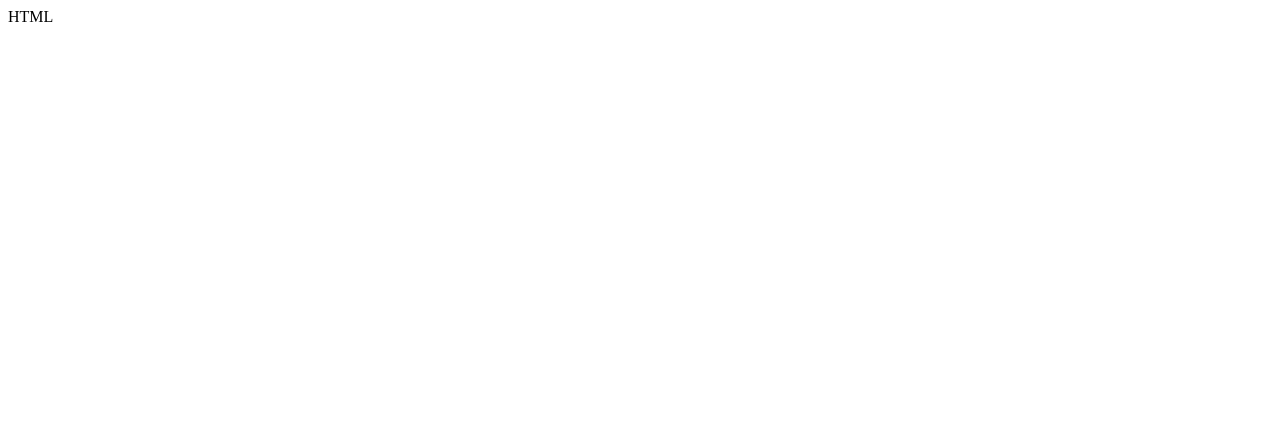
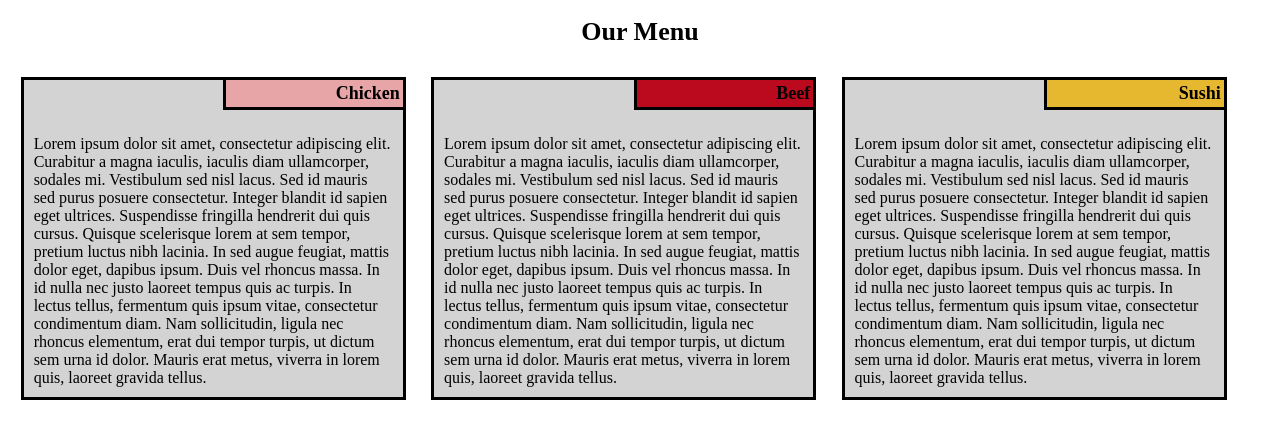
Before and after one commit to sbhatt2030/Coursera-test, a plain HTML site: page module2_solution/Assignment_2.html in a window 1280 px wide. Drawn offline with Linux system fonts and the light colour scheme.

Commit message:
base structure and styles set

```diff
--- a/module2_solution/Assignment_2.css
+++ b/module2_solution/Assignment_2.css
@@ -1 +1,40 @@
-css
+<style type="text/css">
+		*{
+			box-sizing: border-box;
+		}
+		#sushi{
+			background: #e6b830;
+		}
+		#beef{
+			background: #bb0a1e;
+		}
+		#chicken{
+			background: #e8a5a8;
+		}
+
+		h1{
+			font-size: 26px;
+			text-align: center;
+		}
+		section{
+			background: #d3d3d3;
+			width : 30%;
+			float: left;
+			margin: 1%;
+			border: 3px solid;
+		}
+		h2 {
+			float: right;
+			padding: 3px;
+			font-size: 18px;
+			text-align: right;
+			width: 45%;
+			border-left: 3px solid;
+			border-bottom: 3px solid;
+			margin-top: 0px;
+		}
+		div{
+			clear:right;
+			padding: 10px;
+		}
+	</style>
--- a/module2_solution/Assignment_2.html
+++ b/module2_solution/Assignment_2.html
@@ -1 +1,23 @@
-HTML
+<!DOCTYPE html>
+<html>
+	<head>
+		<link rel="stylesheet" type="text/css" href="Assignment_2.css">
+		<meta charset="utf-8">
+		<title>Assignment 2 solution</title>
+	</head>
+	<body>
+		<h1> Our Menu</h1>
+		<section>
+			<h2 id= "chicken"> Chicken</h2>
+			<div> Lorem ipsum dolor sit amet, consectetur adipiscing elit. Curabitur a magna iaculis, iaculis diam ullamcorper, sodales mi. Vestibulum sed nisl lacus. Sed id mauris sed purus posuere consectetur. Integer blandit id sapien eget ultrices. Suspendisse fringilla hendrerit dui quis cursus. Quisque scelerisque lorem at sem tempor, pretium luctus nibh lacinia. In sed augue feugiat, mattis dolor eget, dapibus ipsum. Duis vel rhoncus massa. In id nulla nec justo laoreet tempus quis ac turpis. In lectus tellus, fermentum quis ipsum vitae, consectetur condimentum diam. Nam sollicitudin, ligula nec rhoncus elementum, erat dui tempor turpis, ut dictum sem urna id dolor. Mauris erat metus, viverra in lorem quis, laoreet gravida tellus. </div>
+		</section>
+		<section>
+			<h2 id="beef" > Beef</h2>
+			<div> Lorem ipsum dolor sit amet, consectetur adipiscing elit. Curabitur a magna iaculis, iaculis diam ullamcorper, sodales mi. Vestibulum sed nisl lacus. Sed id mauris sed purus posuere consectetur. Integer blandit id sapien eget ultrices. Suspendisse fringilla hendrerit dui quis cursus. Quisque scelerisque lorem at sem tempor, pretium luctus nibh lacinia. In sed augue feugiat, mattis dolor eget, dapibus ipsum. Duis vel rhoncus massa. In id nulla nec justo laoreet tempus quis ac turpis. In lectus tellus, fermentum quis ipsum vitae, consectetur condimentum diam. Nam sollicitudin, ligula nec rhoncus elementum, erat dui tempor turpis, ut dictum sem urna id dolor. Mauris erat metus, viverra in lorem quis, laoreet gravida tellus. </div>
+		</section>
+		<section>
+			<h2 id ="sushi"> Sushi</h2>
+			<div> Lorem ipsum dolor sit amet, consectetur adipiscing elit. Curabitur a magna iaculis, iaculis diam ullamcorper, sodales mi. Vestibulum sed nisl lacus. Sed id mauris sed purus posuere consectetur. Integer blandit id sapien eget ultrices. Suspendisse fringilla hendrerit dui quis cursus. Quisque scelerisque lorem at sem tempor, pretium luctus nibh lacinia. In sed augue feugiat, mattis dolor eget, dapibus ipsum. Duis vel rhoncus massa. In id nulla nec justo laoreet tempus quis ac turpis. In lectus tellus, fermentum quis ipsum vitae, consectetur condimentum diam. Nam sollicitudin, ligula nec rhoncus elementum, erat dui tempor turpis, ut dictum sem urna id dolor. Mauris erat metus, viverra in lorem quis, laoreet gravida tellus. </div>
+		</section>
+	</body>
+</html>
```
Also changed, not shown: 1 other file.
